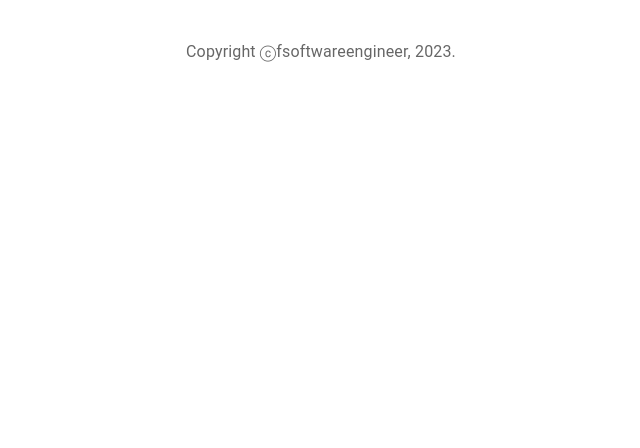
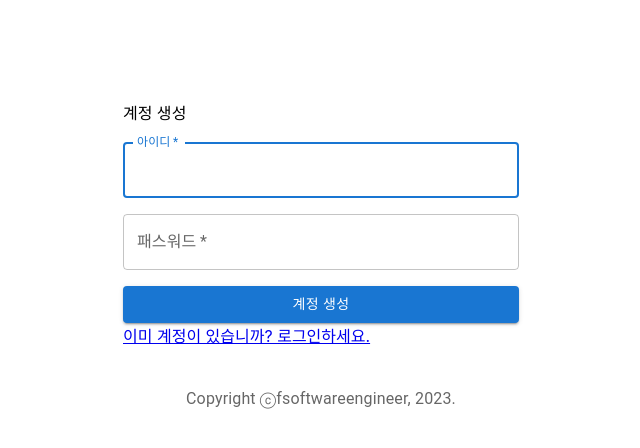
Before and after one commit to KimSungEun226/React_101, a React (Create React App) app: page /signup in a window 1280 px wide. Shown: the top 448 px of the page, without its empty margins (319-959 px from the left). Built offline with nearby package versions, Linux system fonts and the light colour scheme; no server answers.

Commit message:
회원가입

```diff
--- a/src/AppRouter.js
+++ b/src/AppRouter.js
@@ -4,6 +4,7 @@ import App from "./App";
 import Login from "./Login";
 import { BrowserRouter, Routes, Route } from "react-router-dom";
 import { Typography, Box } from "@mui/material";
+import SignUp from "./signUp";
 
 function Copyright() {
     return (
@@ -23,6 +24,7 @@ function AppRouter() {
               <Routes>
                 <Route path="/" element={<App />} />
                 <Route path="login"element={<Login />}/>
+                <Route path="signup" element={<SignUp />} />
               </Routes>
             </BrowserRouter>
             <Box mt={5}>
--- a/src/Login.js
+++ b/src/Login.js
@@ -1,6 +1,7 @@
 import React from "react";
 import { signin } from "./service/ApiService";
 import { Button, Container, Grid, TextField, Typography } from "@mui/material";
+import { Link } from "react-router-dom";
 
 function Login() {
     const handleSubmit = (event) => {
@@ -53,6 +54,11 @@ function Login() {
                         로그인
                     </Button>
                 </Grid>
+                <Grid item>
+                    <Link to="/signup" variant="body2">
+                        계정이 없습니까? 여기서 가입하세요.
+                    </Link>
+                </Grid>
             </Grid>
           </form>
         </Container>
--- a/src/service/ApiService.js
+++ b/src/service/ApiService.js
@@ -51,3 +51,7 @@ export function signout() {
     localStorage.setItem("ACCESS_TOKEN", null);
     window.location.href = "/login";
 }
+
+export function signup(userDTO) {
+    return call("/auth/signup", "POST", userDTO);
+}
--- /dev/null
+++ b/src/signUp.js
@@ -0,0 +1,78 @@
+import React from "react";
+import { signup } from "./service/ApiService";
+import { Button, Container, Grid, TextField, Typography } from "@mui/material";
+import { Link } from "react-router-dom";
+
+function SignUp() {
+    const handleSubmit = (event) => {
+        event.preventDefault();
+        // 오브젝트에서 form에 저장된 데이터를 맵의 형태로 바꿔줌.
+        const data = new FormData(event.target);
+        const username = data.get("username");
+        const password = data.get("password");
+        signup({username: username, password: password}).then(
+            (response) => {
+                // 계정 생성 성공 시 login 페이지로 리디렉트
+                window.location.href = "/login";
+            }
+        );
+    }
+
+    return (
+        <Container component="main" maxWidth="xs" style={{marginTop: "8% "}}>
+          <form noValidate onSubmit={handleSubmit}>
+            <Grid container spacing={2}>
+                <Grid item xs={12}>
+                    <Typography component="h1" varient="h5">
+                        계정 생성
+                    </Typography>
+                </Grid>
+                <Grid item xs={12}>
+                    <TextField
+                      autoComplete="fname"
+                      name="username"
+                      varient="outlined"
+                      required
+                      fullWidth
+                      id="username"
+                      label="아이디"
+                      autoFocus
+                    />
+                </Grid>
+                <Grid item xs={12}>
+                    <TextField
+                      varient="outlined"
+                      required
+                      fullWidth
+                      name="password"
+                      label="패스워드"
+                      type="password"
+                      id="password"
+                      autoComplete="current-password"
+                    />
+                </Grid>
+                <Grid item xs={12}>
+                    <Button
+                      type="submit"
+                      fullWidth
+                      variant="contained"
+                      color="primary"
+                    >
+                        계정 생성
+                    </Button>
+                </Grid>
+            </Grid>
+            <Grid container justify="flex-end">
+                <Grid item>
+                    <Link to="/login" variant="body2">
+                        이미 계정이 있습니까? 로그인하세요.
+                    </Link>
+                </Grid>
+            </Grid>
+          </form>
+        </Container>
+    );
+
+};
+
+export default SignUp;
```
